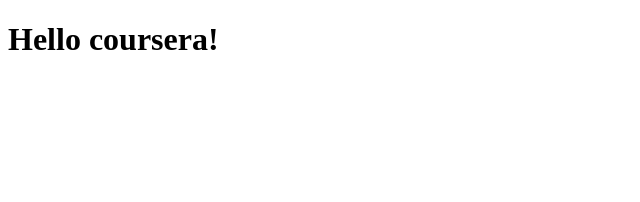
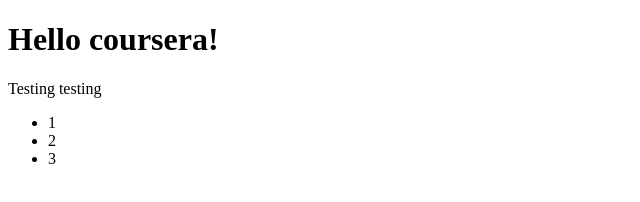
Before and after one commit to Warsut/coursera-test, a plain HTML site: page index.html in a window 1280 px wide. Shown: the whole page, without its empty margins (0-640 px from the left). Drawn offline with Linux system fonts and the light colour scheme.

Commit message:
Update index.html

```diff
--- a/index.html
+++ b/index.html
@@ -7,5 +7,11 @@
 </head>
 <body>
     <h1>Hello coursera!</h1>
+    <p>Testing testing</p>
+    <ul>
+        <li>1</li>
+        <li>2</li>
+        <li>3</li>
+    </ul>
 </body>
 </html>
```
